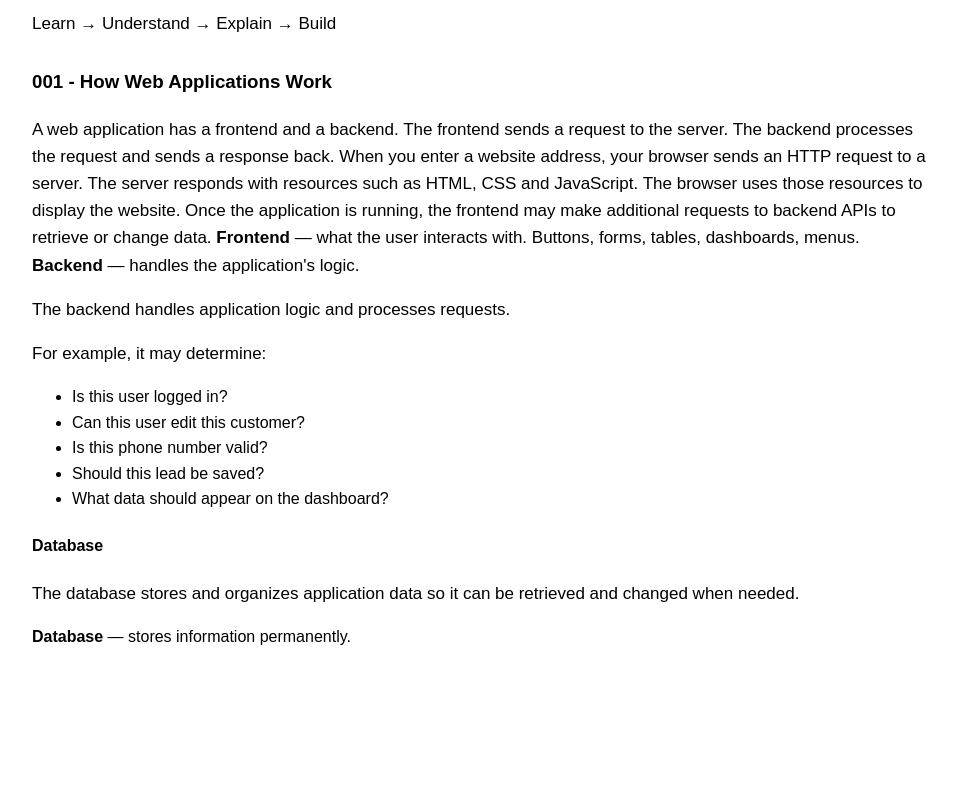
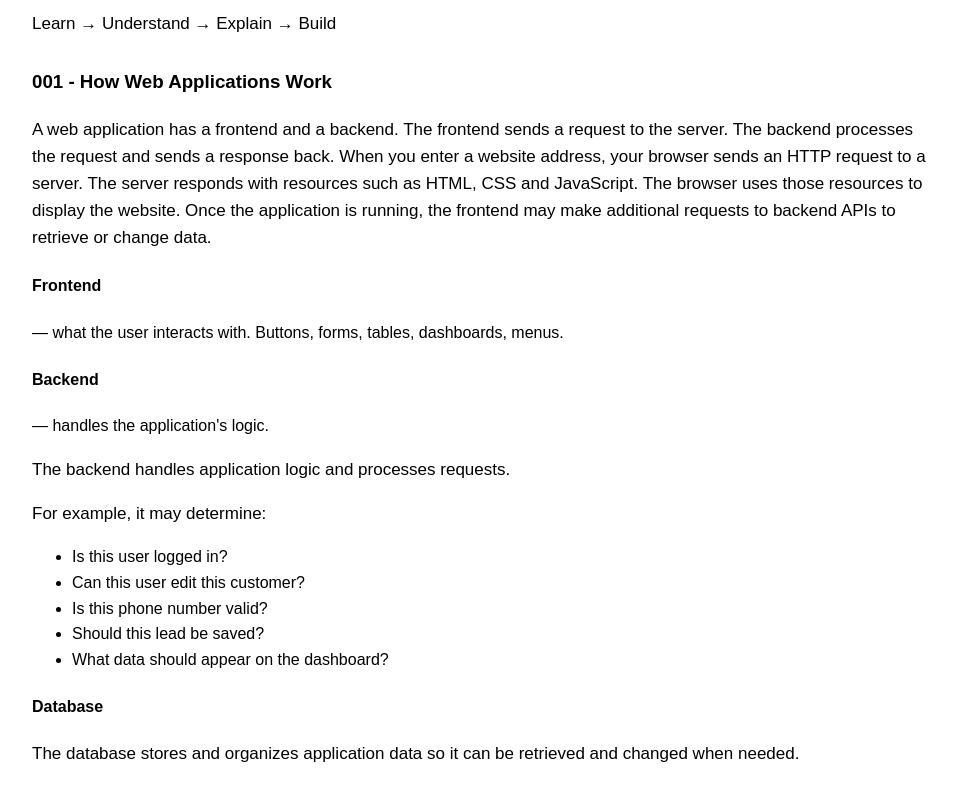
Before and after one commit to NehaArya-dev/learning-in-public, a plain HTML site: page index.html in a window 1280 px wide. Shown: the part 524-1324 px from the top of the page, without its empty margins (158-1114 px from the left). Before the commit the page ends 1214 px from the top, so only its background shows below. Drawn offline with Linux system fonts and the light colour scheme.

Commit message:
Update index.html
structuring text

```diff
--- a/index.html
+++ b/index.html
@@ -43,11 +43,11 @@
 
         When you enter a website address, your browser sends an HTTP request to a server. The server responds with resources such as HTML, CSS and JavaScript. The browser uses those resources to display the website. Once the application is running, the frontend may make additional requests to backend APIs to retrieve or change data.
 
-        <b>Frontend</b> — what the user interacts with.
+        <h4>Frontend</h4> — what the user interacts with.
 
         Buttons, forms, tables, dashboards, menus.
 
-        <b>Backend</b> — handles the application's logic.
+        <h4>Backend</h4> — handles the application's logic.
 
 
         <p>
@@ -71,7 +71,7 @@
             be retrieved and changed when needed.
         </p>
 
-        <b>Database</b> — stores information permanently.
+
     </p>
 
     </body>
```
